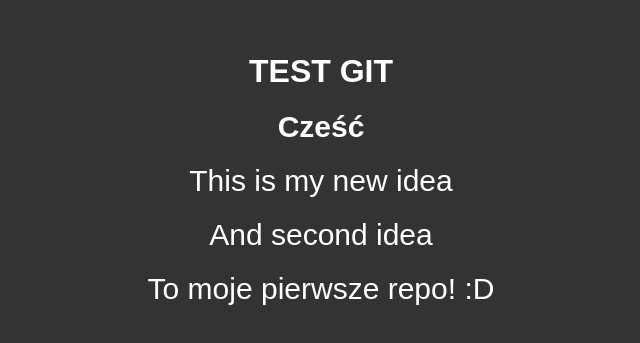
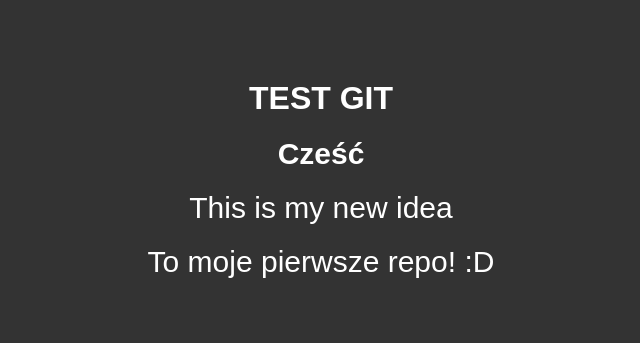
Before and after one commit to erykcz93/test, a plain HTML site: page index.html in a window 1280 px wide. Shown: the part 221-564 px from the top of the page, without its empty margins (319-959 px from the left). Drawn offline with Linux system fonts and the light colour scheme.

Commit message:
deleted one p

```diff
--- a/index.html
+++ b/index.html
@@ -15,7 +15,6 @@
     <h1>test git</h1>
     <h2>Cześć</h2>
     <p>This is my new idea</p>
-    <p>And second idea</p>
     <p>To  moje pierwsze repo! :D</p>
     <!--
         git init - tworzy puste repo
```
